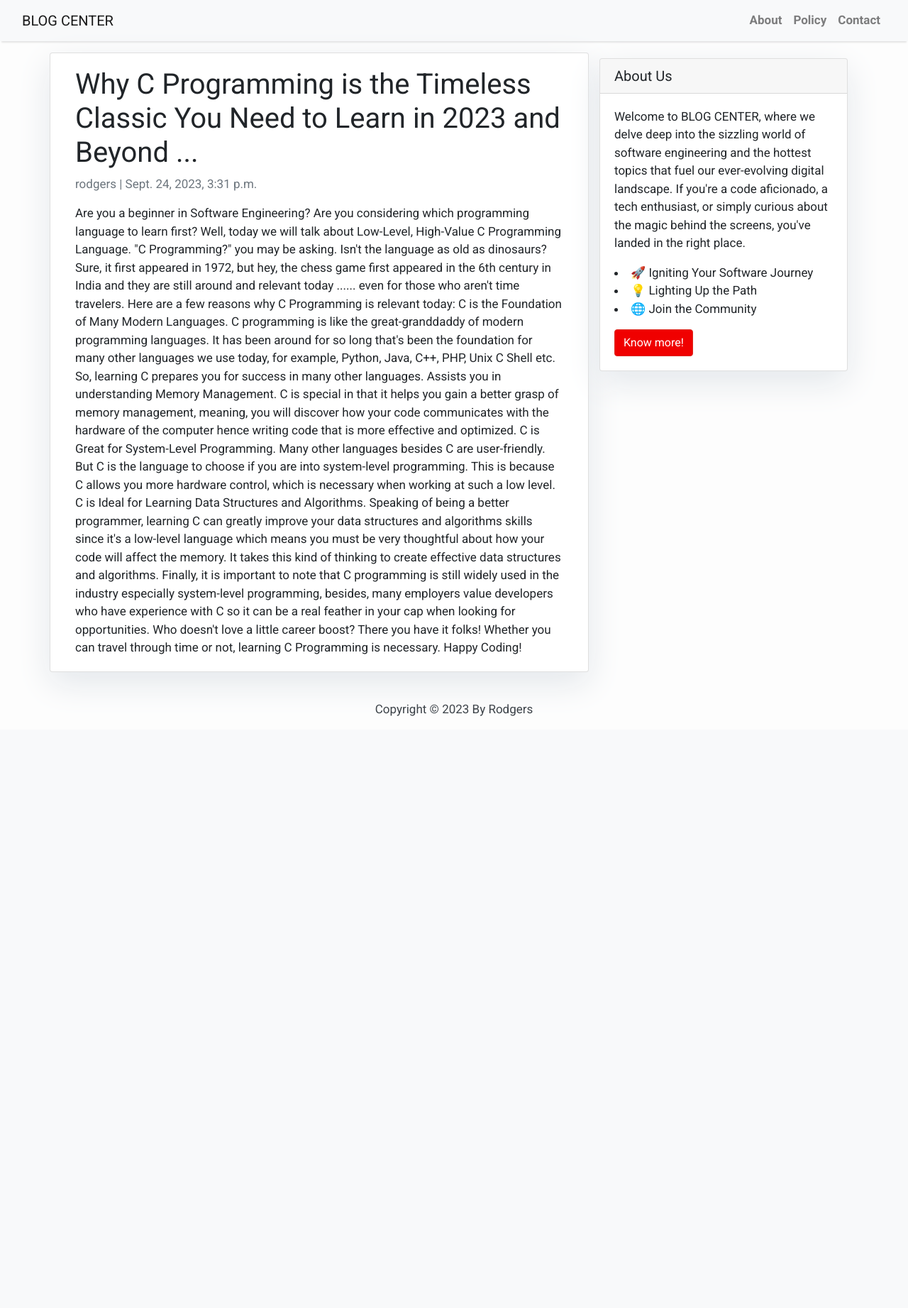
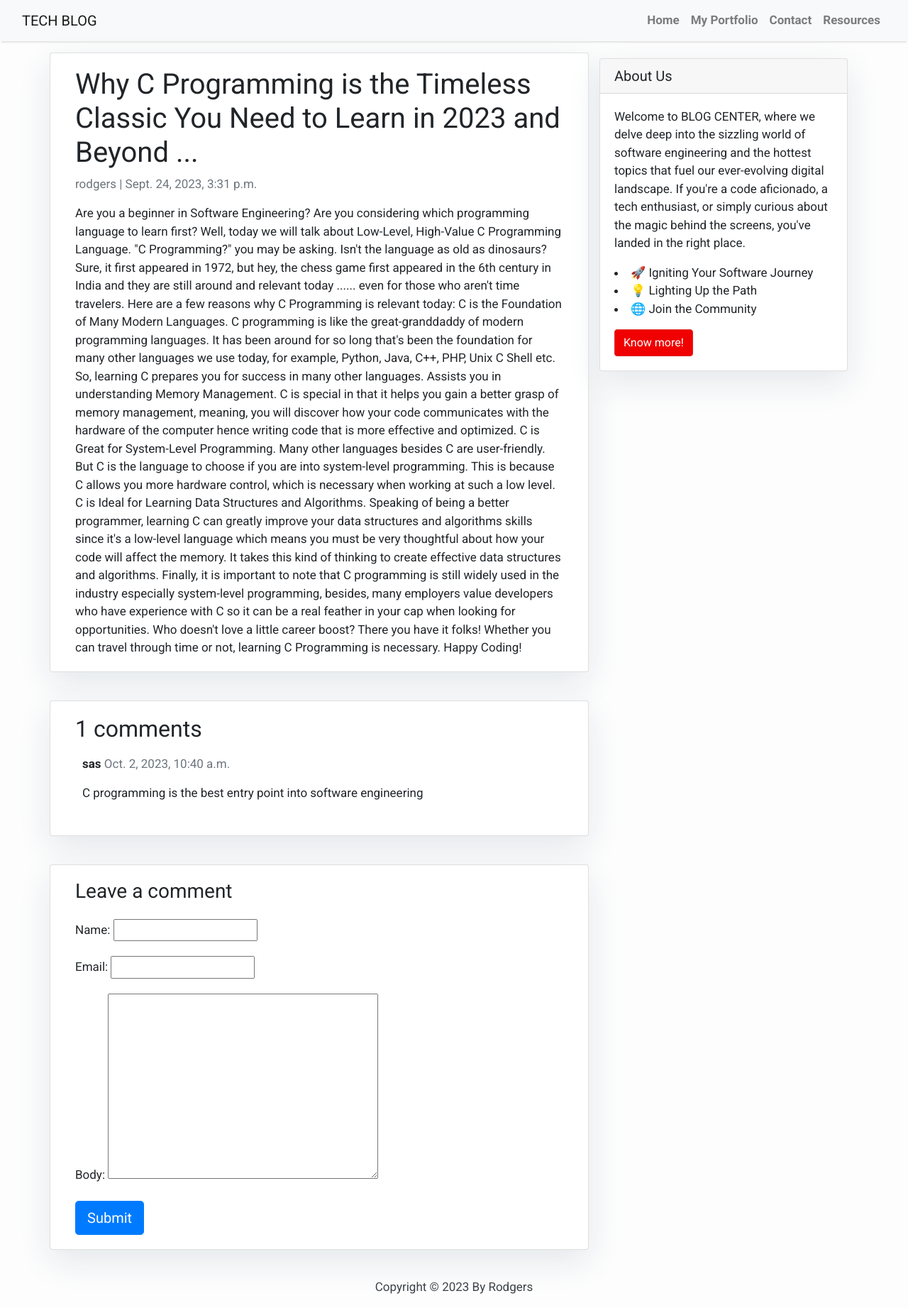
Before and after one commit to rodgersxy/python-django, a Django app: a page that uses mysite/mysite/templates/base.html in a window 1280 px wide. Shown: the whole page at 71% size. Before the commit the page ends 1009 px from the top, so only its background shows below. Run offline with Django 4.2, Linux system fonts and the light colour scheme; data comes from the database, SQL or seed files in the repository; both versions use the stored data as it was after the commit; some libraries are stand-ins or nearby versions.

Commit message:
django blog update

```diff
--- /dev/null
+++ b/mysite/mysite/blog/forms.py
@@ -0,0 +1,9 @@
+from django import forms
+
+from .models import Comment
+
+
+class CommentForm(forms.ModelForm):
+    class Meta:
+        model = Comment
+        fields = ("name", "email", "body")
--- a/mysite/mysite/blog/models.py
+++ b/mysite/mysite/blog/models.py
@@ -21,3 +21,18 @@ class Post(models.Model):
 
     def __str__(self):
         return self.title
+
+
+class Comment(models.Model):
+    post = models.ForeignKey(Post,on_delete=models.CASCADE,related_name='comments')
+    name = models.CharField(max_length=80)
+    email = models.EmailField()
+    body = models.TextField()
+    created_on = models.DateTimeField(auto_now_add=True)
+    active = models.BooleanField(default=False)
+
+    class Meta:
+        ordering = ['created_on']
+
+    def __str__(self):
+        return 'Comment {} by {}'.format(self.body, self.name)
--- a/mysite/mysite/blog/urls.py
+++ b/mysite/mysite/blog/urls.py
@@ -2,6 +2,6 @@ from . import views
 from django.urls import path
 
 urlpatterns = [
-    path('', views.PostList.as_view(), name='home'),
-    path('<slug:slug>/', views.PostDetail.as_view(), name='post_detail'),
+    path("", views.PostList.as_view(), name="home"),
+    path("<slug:slug>/", views.post_detail, name="post_detail"),
 ]
--- a/mysite/mysite/blog/views.py
+++ b/mysite/mysite/blog/views.py
@@ -1,10 +1,42 @@
+from django.shortcuts import get_object_or_404, render
 from django.views import generic
+
+from .forms import CommentForm
 from .models import Post
 
+
 class PostList(generic.ListView):
-    queryset = Post.objects.filter(status=1).order_by('-created_on')
-    template_name = 'index.html'
+    queryset = Post.objects.filter(status=1).order_by("-created_on")
+    template_name = "index.html"
+    paginate_by = 3
 
-class PostDetail(generic.DetailView):
-    model = Post
-    template_name = 'post_detail.html'
+
+def post_detail(request, slug):
+    template_name = "post_detail.html"
+    post = get_object_or_404(Post, slug=slug)
+    comments = post.comments.filter(active=True).order_by("-created_on")
+    new_comment = None
+    # Comment posted
+    if request.method == "POST":
+        comment_form = CommentForm(data=request.POST)
+        if comment_form.is_valid():
+
+            # Create Comment object but don't save to database yet
+            new_comment = comment_form.save(commit=False)
+            # Assign the current post to the comment
+            new_comment.post = post
+            # Save the comment to the database
+            new_comment.save()
+    else:
+        comment_form = CommentForm()
+
+    return render(
+        request,
+        template_name,
+        {
+            "post": post,
+            "comments": comments,
+            "new_comment": new_comment,
+            "comment_form": comment_form,
+        },
+    )
--- a/mysite/mysite/mysite/settings.py
+++ b/mysite/mysite/mysite/settings.py
@@ -37,7 +37,8 @@ INSTALLED_APPS = [
     'django.contrib.sessions',
     'django.contrib.messages',
     'django.contrib.staticfiles',
-    'blog'
+    'blog',
+    'crispy_forms'
 ]
 
 MIDDLEWARE = [
@@ -118,6 +119,9 @@ USE_TZ = True
 
 STATIC_URL = 'static/'
 
+
+CRISPY_TEMPLATE_PACK = "bootstrap4"
+
 # Default primary key field type
 # https://docs.djangoproject.com/en/4.2/ref/settings/#default-auto-field
 
--- a/mysite/mysite/templates/base.html
+++ b/mysite/mysite/templates/base.html
@@ -46,7 +46,7 @@
     <!-- Navigation -->
     <nav class="navbar navbar-expand-lg navbar-light bg-light shadow" id="mainNav">
       <div class="container-fluid">
-        <a class="navbar-brand" href="{% url 'home' %}" >BLOG CENTER</a>
+        <a class="navbar-brand" href="{% url 'home' %}" > TECH BLOG</a>
         <button
           class="navbar-toggler navbar-toggler-right"
           type="button"
@@ -65,15 +65,15 @@
             <li class="nav-item text-black">
               <a
                 class="nav-link text-black font-weight-bold"
-                href="#"
-                >About</a
+                href="{% url 'home' %}"
+                >Home</a
               >
             </li>
             <li class="nav-item text-black">
               <a
                 class="nav-link text-black font-weight-bold"
                 href="#"
-                >Policy</a
+                >My Portfolio</a
               >
             </li>
             <li class="nav-item text-black">
@@ -81,6 +81,13 @@
                 class="nav-link text-black font-weight-bold"
                 href="#"
                 >Contact</a
+              >
+            </li>
+            <li class="nav-item text-black">
+              <a
+                class="nav-link text-black font-weight-bold"
+                href="#"
+                >Resources</a
               >
             </li>
           </ul>
--- a/mysite/mysite/templates/post_detail.html
+++ b/mysite/mysite/templates/post_detail.html
@@ -1,16 +1,50 @@
-{% extends 'base.html' %} {% block content %}
+{% extends 'base.html' %}
 
-<div class="container">
+
+ {% block content %}<div class="container">
   <div class="row">
     <div class="col-md-8 card mb-4  mt-3 left  top">
+     <div class="card-body">
+        <h1>{% block title %} {{ post.title }} {% endblock title %}</h1>
+       <p class=" text-muted">{{ post.author }} | {{ post.created_on }}</p>
+        <p class="card-text ">{{ post.content | safe }}</p>
+     </div>    </div>
+   {% block sidebar %}
+ {% include 'sidebar.html' %}
+{% endblock sidebar %}
+   <div class="col-md-8 card mb-4  mt-3 ">
       <div class="card-body">
-        <h1>{% block title %} {{ object.title }} {% endblock title %}</h1>
-        <p class=" text-muted">{{ post.author }} | {{ post.created_on }}</p>
-        <p class="card-text ">{{ object.content | safe }}</p>
+        <!-- comments -->
+       <h2>{{ comments.count }} comments</h2>
+        {% for comment in comments %}
+        <div class="comments" style="padding: 10px;">
+          <p class="font-weight-bold">
+           {{ comment.name }}
+            <span class=" text-muted font-weight-normal">
+              {{ comment.created_on }}
+            </span>
+          </p>
+          {{ comment.body | linebreaks }}
+        </div>
+        {% endfor %}
+      </div>
+   </div>
+    <div class="col-md-8 card mb-4  mt-3 ">
+      <div class="card-body">
+        {% if new_comment %}
+        <div class="alert alert-success" role="alert">
+          Your comment is awaiting moderation
+        </div>
+        {% else %}
+        <h3>Leave a comment</h3>
+        <form method="post" style="margin-top: 1.3em;">
+          {{ comment_form.as_p }}
+          {% csrf_token %}
+          <button type="submit" class="btn btn-primary  btn-lg">Submit</button>
+        </form>
+        {% endif %}
       </div>
     </div>
-    {% block sidebar %} {% include 'sidebar.html' %} {% endblock sidebar %}
   </div>
 </div>
-
 {% endblock content %}
--- a/mysite/mysite/templates/sidebar.html
+++ b/mysite/mysite/templates/sidebar.html
@@ -21,7 +21,7 @@
         <li>💡 Lighting Up the Path</li>
         <li>🌐 Join the Community</li>
         </p>
-        <a href="https://djangocentral.com/building-a-blog-application-with-django"
+        <a href="{% url 'home' %}"
            class="btn btn-danger">Know more!</a>
     </div>
 </div>
```
Also changed, not shown: mysite/mysite/blog/admin.py (+11 -1 lines), mysite/mysite/templates/index.html (+26 -21 lines), mysite/mysite/blog/migrations/0002_comment.py (added), mysite/mysite/db.sqlite3.
